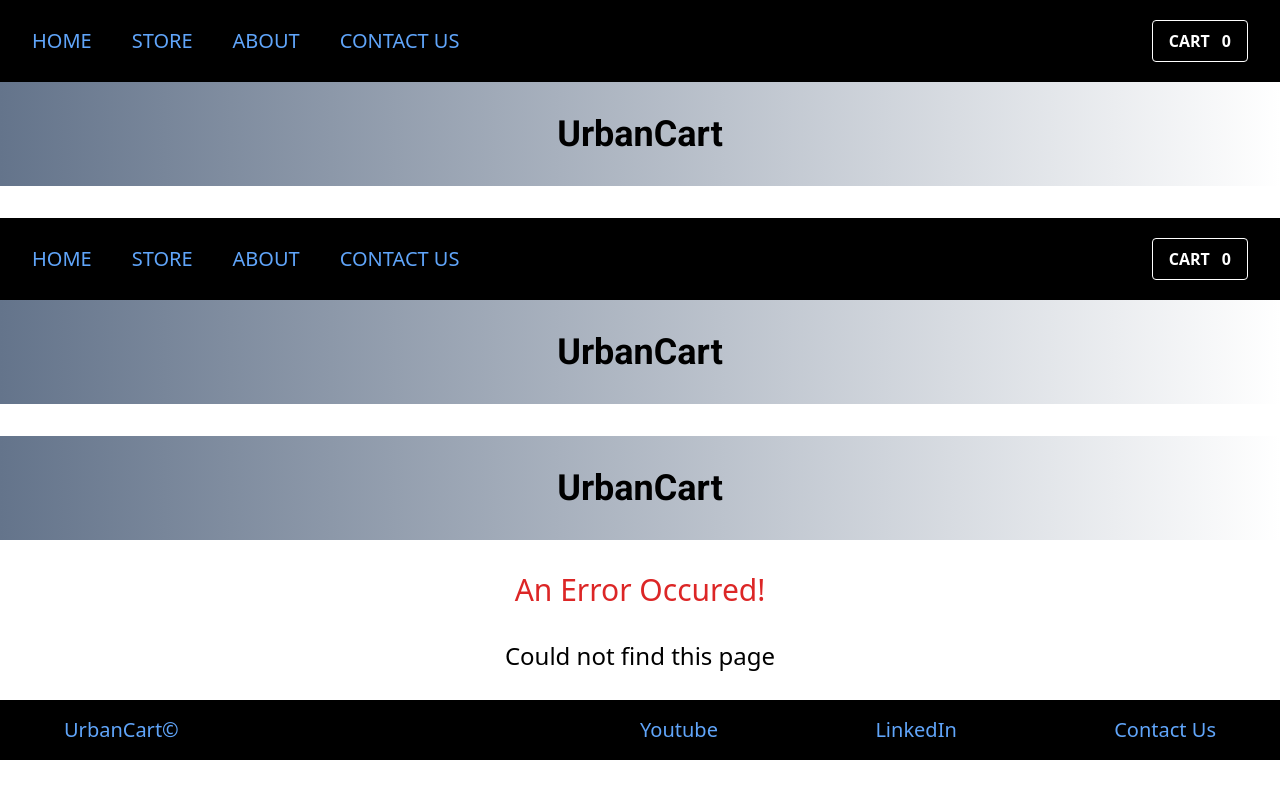
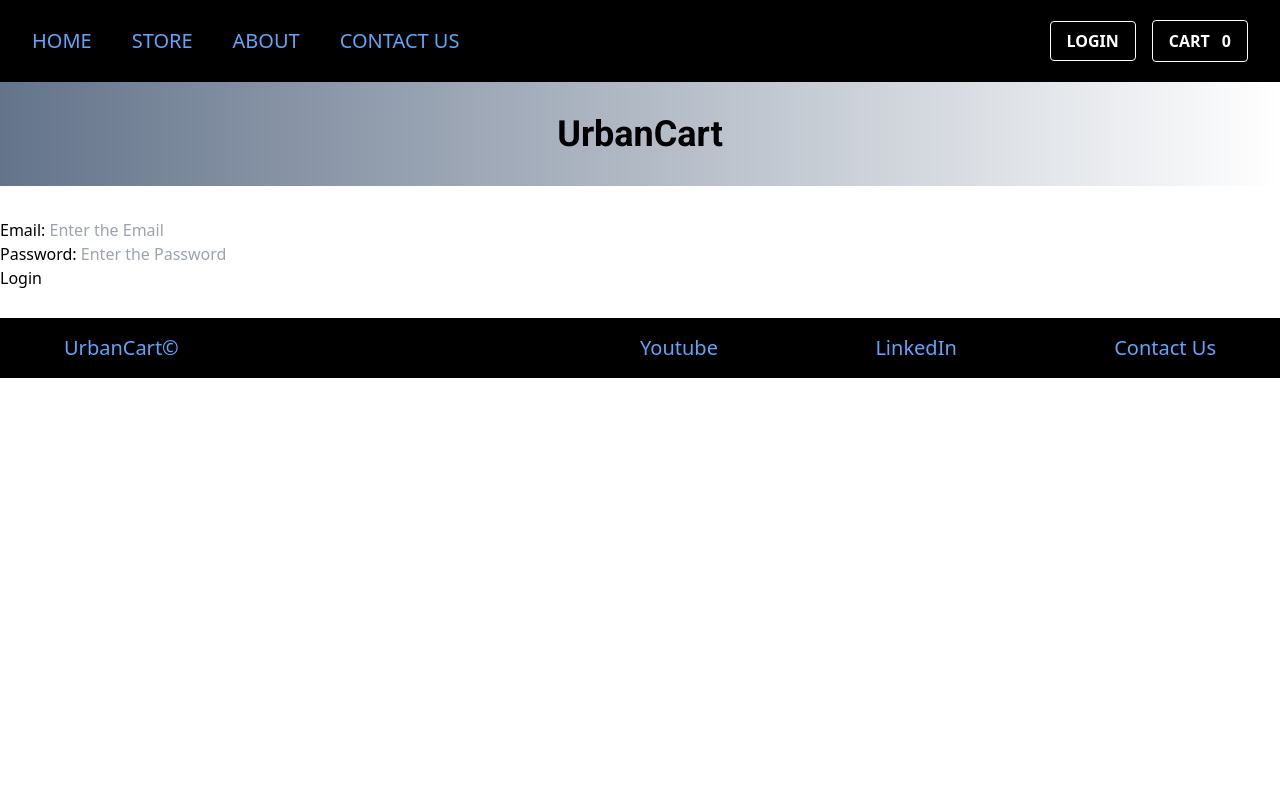
Before and after one commit to sidaswal7/ecom-app, a React (Create React App) app: page /auth in a window 1280 px wide. Built offline with nearby package versions, Linux system fonts and the light colour scheme.

Commit message:
added login auth

```diff
--- a/src/App.js
+++ b/src/App.js
@@ -8,10 +8,14 @@ import ErrorPage from "./pages/Error";
 import ContactUs from "./pages/ContactUs";
 import Header from "./components/Header/Header";
 import Footer from "./components/Footer/Footer";
+import ProductDetails from "./pages/ProductDetail";
+import Auth from "./pages/Auth";
+import { AuthContextProvider } from "./store/auth-context";
 
 
 function App() {
   return (
+    <AuthContextProvider>
     <CartProvider>
       <BrowserRouter>
         <Header/>
@@ -22,11 +26,17 @@ function App() {
           <Route path="/store" exact>
             <Store/>
           </Route>
+          <Route path="/store/:productId">
+            <ProductDetails/>
+          </Route>
           <Route path="/about" exact>
             <About/>
           </Route>
           <Route path="/contact">
             <ContactUs/>
+          </Route>
+          <Route path="/auth">
+            <Auth/>
           </Route>
           <Route>
             <ErrorPage/>
@@ -37,6 +47,7 @@ function App() {
         <Footer/>
       </BrowserRouter>
     </CartProvider>
+    </AuthContextProvider>
   );
 }
 
--- /dev/null
+++ b/src/components/AuthForm.js
@@ -0,0 +1,58 @@
+import React, { useContext, useRef } from "react";
+import AuthContext from "../store/auth-context";
+import { useHistory } from "react-router-dom";
+
+const AuthForm = ()=>{
+
+    const emailRef = useRef("");
+    const passwordRef = useRef("");
+    const history = useHistory();
+    const authCtx = useContext(AuthContext);
+
+    const submitHandler = (event)=>{
+        event.preventDefault();
+        const enteredEmail = emailRef.current.value;
+        const enteredPassword = passwordRef.current.value;
+
+        (async function userLogin(){
+            try{
+                const response = await fetch('https://identitytoolkit.googleapis.com/v1/accounts:signUp?key=AIzaSyDKpQmIEPT8eyeXq8I2CL6uG3yVvSXoMNA',{
+                    method: 'POST',
+                    body: JSON.stringify({
+                        email: enteredEmail,
+                        password: enteredPassword,
+                        returnSecureToken: true
+                    }),
+                    headers: {
+                        'Content-Type': 'application/json'
+                    },
+                });
+                const data = await response.json()
+                if(response.ok){
+                    authCtx.login(data.idToken);
+                    history.replace('/store');
+                } else{
+                    throw new Error(data.error.message)
+                }
+
+            }catch (error){
+                alert(error.message)
+            }
+        })();
+    }
+    return(
+        <form onSubmit={submitHandler}>
+            <div>
+                <label htmlFor="email">Email: </label>
+                <input type="email" id="email" placeholder="Enter the Email" ref={emailRef}/>
+            </div>
+            <div>
+                <label htmlFor="password">Password: </label>
+                <input type="password" id="password" placeholder="Enter the Password" ref={passwordRef}/>
+            </div>
+            <button type="submit">Login</button>
+        </form>
+    )
+}
+
+export default AuthForm;
--- a/src/components/Header/CartButton.js
+++ b/src/components/Header/CartButton.js
@@ -7,7 +7,7 @@ const CartButton = (props)=> {
     const cartCtx = useContext(CartContext);
     return(
         <button
-            className="bg-black text-white font-bold py-2 px-4 rounded border border-white"
+            className="bg-black text-white font-bold py-2 px-4 rounded border border-white ml-4"
             type="button"
             onClick={props.onShowCart}
         >
--- a/src/components/Header/Header.js
+++ b/src/components/Header/Header.js
@@ -1,7 +1,9 @@
-import React, { useState } from "react";
+import React, { useContext, useState } from "react";
 import Navigation from "./Navigation";
 import CartButton from "./CartButton";
 import Cart from "../Cart/Cart";
+import AuthContext from "../../store/auth-context";
+import { Link, useHistory } from "react-router-dom";
 
 const Header = ()=>{
     const [showCart, setShowCart] = useState(false);
@@ -12,14 +14,30 @@ const Header = ()=>{
     const hideCartHandler = ()=>{
         setShowCart(false);
     }
+    const authCtx = useContext(AuthContext);
+    const history = useHistory();
 
     return (
 
         <header>
             <div className="bg-black text-blue-400 py-5 flex justify-between px-8">
-                { showCart && <Cart onHideCart={hideCartHandler}/>}
                 <Navigation/>
-                <CartButton onShowCart = {showCartHandler}/>
+                <div>
+                    {!authCtx.isLoggedIn && (
+                        <Link to="/auth" className="bg-black text-white font-bold py-2 px-4 rounded border border-white ml-4">
+                            LOGIN
+                        </Link>
+                    )}
+                    {authCtx.isLoggedIn && (
+                        <button className="bg-black text-white font-bold py-2 px-4 rounded border border-white ml-4" onClick={()=>{
+                            authCtx.logout();
+                            history.replace('/')
+                        }}>LOGOUT</button>
+                    )}
+                    { showCart && <Cart onHideCart={hideCartHandler}/>}
+                    <CartButton onShowCart = {showCartHandler}/>
+                </div>
+
             </div>
             <h1 className="mb-8 py-8 text-black text-center font-bold text-4xl bg-gradient-to-r from-slate-500 to-white font-robo">
                 UrbanCart
--- /dev/null
+++ b/src/pages/Auth.js
@@ -0,0 +1,12 @@
+import React from "react";
+import AuthForm from "../components/AuthForm";
+
+const Auth = ()=>{
+    return(
+        <>
+            <AuthForm/>
+        </>
+    )
+}
+
+export default Auth;
--- /dev/null
+++ b/src/pages/ProductDetail.js
@@ -0,0 +1,13 @@
+import { useParams } from 'react-router-dom';
+
+export default function ProductDetails() {
+  const params = useParams();
+  console.log(params);
+
+  return (
+    <main>
+      <h2>Product details Page</h2>
+      <p>{params.productId}</p>
+    </main>
+  );
+}
--- /dev/null
+++ b/src/store/auth-context.js
@@ -0,0 +1,36 @@
+import React, { createContext, useState } from "react";
+
+const AuthContext = createContext({
+    jwtToken:"",
+    isLoggedIn: false,
+    login:()=>{},
+    logout:()=>{}
+})
+
+export const AuthContextProvider = (props)=>{
+
+    const [token, setToken] = useState(localStorage.getItem('jwtToken'));
+    const isLoggedIn = !!token;
+
+    const loginHandler = (token)=>{
+        setToken(token);
+        localStorage.setItem('jwtToken',token);
+    }
+    const logoutHandler = ()=>{
+        setToken(null);
+        localStorage.removeItem('jwtToken');
+    }
+    const ctxValue = {
+        jwtToken: token,
+        isLoggedIn: isLoggedIn,
+        login: loginHandler,
+        logout: logoutHandler
+    }
+    return (
+        <AuthContext.Provider value={ctxValue}>
+            {props.children}
+        </AuthContext.Provider>
+    )
+}
+
+export default AuthContext;
```
